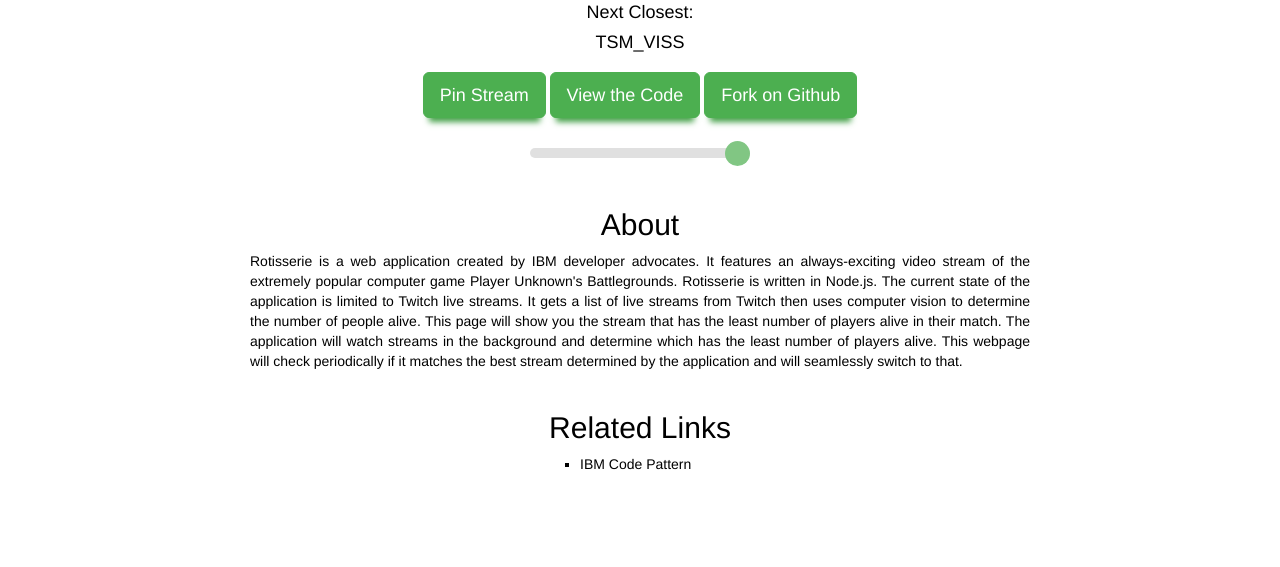
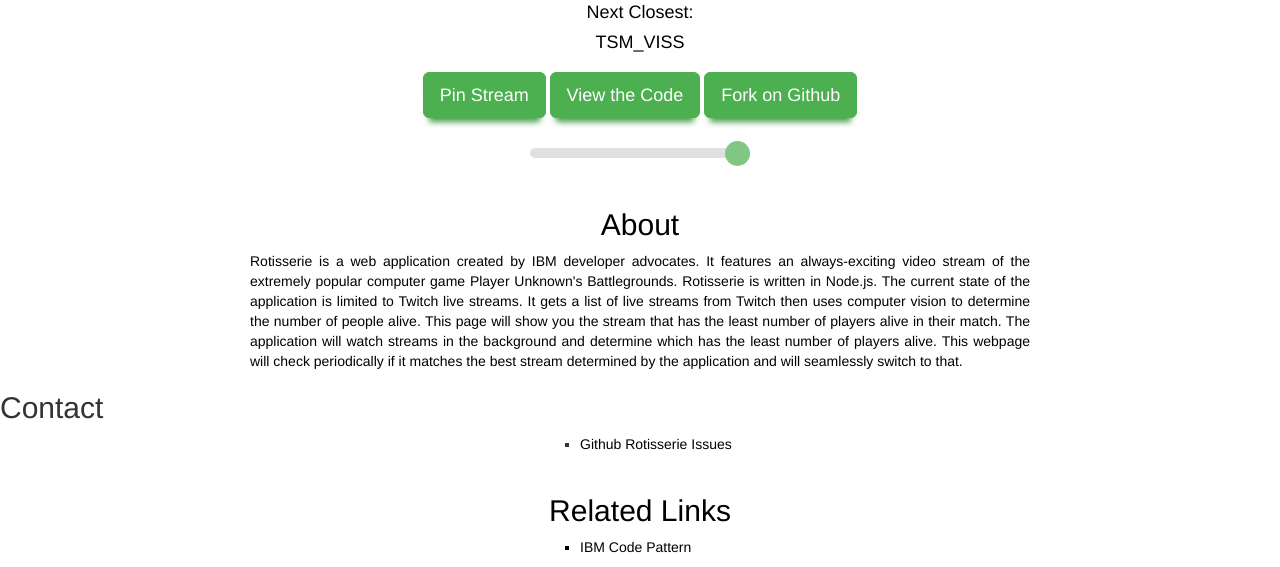
Before and after one commit to IBM/rotisserie, a website: page public/index.html in a window 1280 px wide. Shown: the part 853-1420 px from the top of the page. Before the commit the page ends 1337 px from the top, so only its background shows below. Drawn offline with nearby package versions, Linux system fonts and the light colour scheme; no server answers.

Commit message:
Updated Contact Link on the site to link to issues

```diff
--- a/public/index.html
+++ b/public/index.html
@@ -67,6 +67,15 @@
         This webpage will check periodically if it matches the best stream determined by the application and will seamlessly switch to that.</p>
     </div>
 
+    <div class="contact-section">
+      <h2 id="contact">Contact</h2>
+      <div class="bulleted-list">
+        <ul type="square">
+          <li><a href="https://github.com/IBM/rotisserie/issues" class="link">Github Rotisserie Issues</a></li>
+        </ul>
+      </div>
+    </div>
+
     <div class="related-links">
       <h2 id="related">Related Links</h2>
       <div class="bulleted-list">
```
